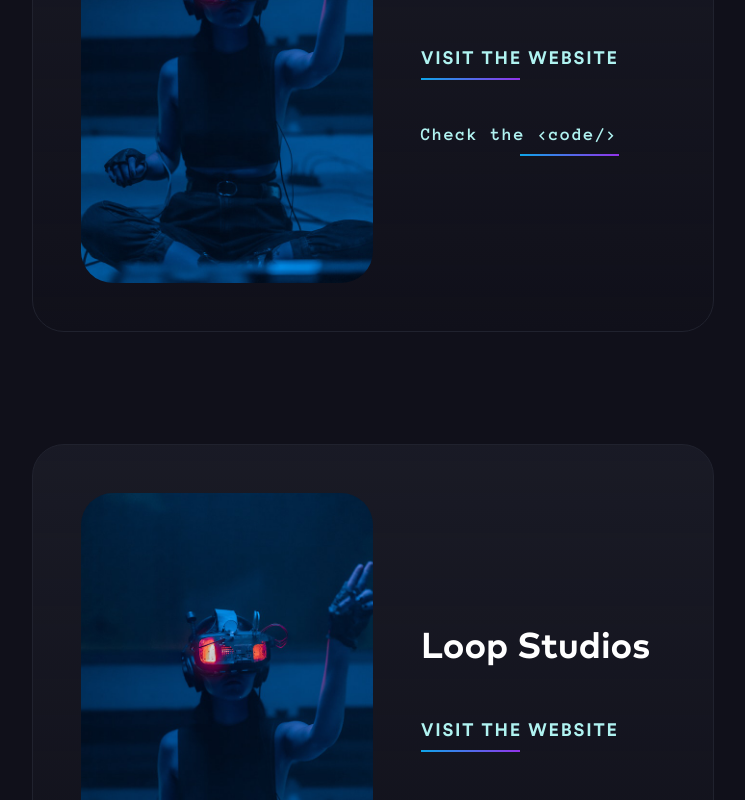
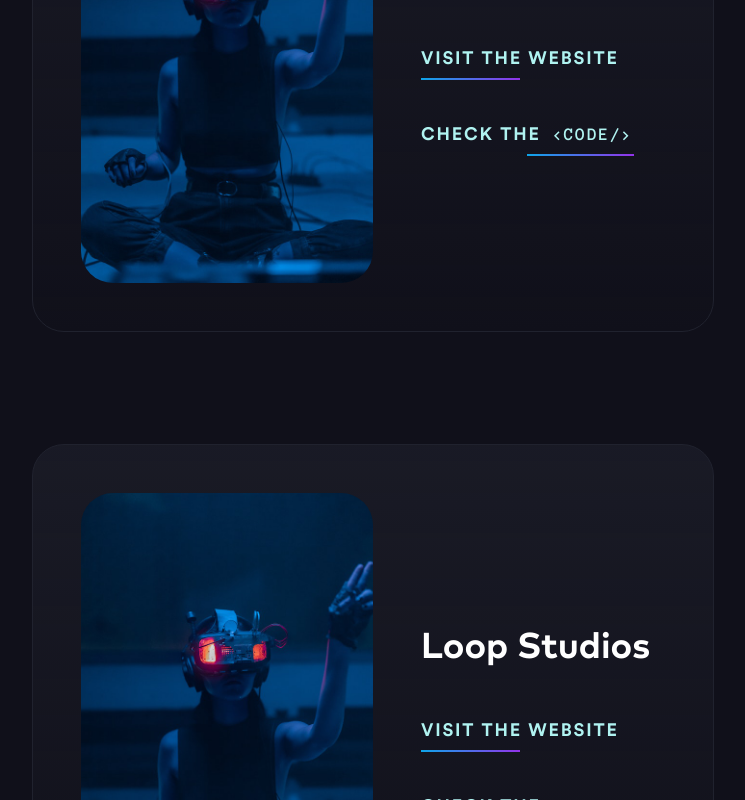
Before and after one commit to Nivethan-Ar/portfolio, a React (Vite) app: page / in a window 1280 px wide. Shown: the part 1840-2640 px from the top of the page, without its empty margins (267-1012 px from the left). Built offline with nearby package versions, Linux system fonts and the light colour scheme; no server answers.

Commit message:
fix: card code link to uppercase

```diff
--- a/src/pages/landing/components/projects-section/project-card.tsx
+++ b/src/pages/landing/components/projects-section/project-card.tsx
@@ -36,7 +36,7 @@
 
             <a href={githubLink} className='relative'>
               <p
-                className='text-sm lg:text-lg text-[#b0f3f1] font-bold font-code  tracking-widest animated-underline-to-l
+                className='text-sm lg:text-lg text-[#b0f3f1] uppercase font-bold font-circular  tracking-widest animated-underline-to-l
               '
               >
                 Check the
```
